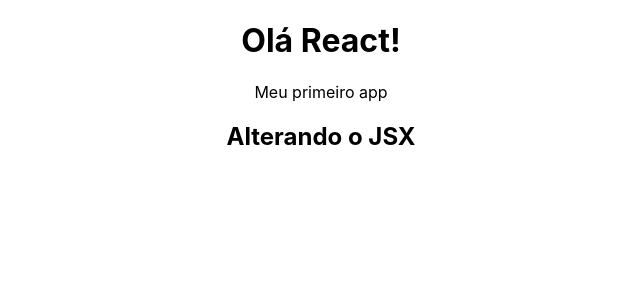
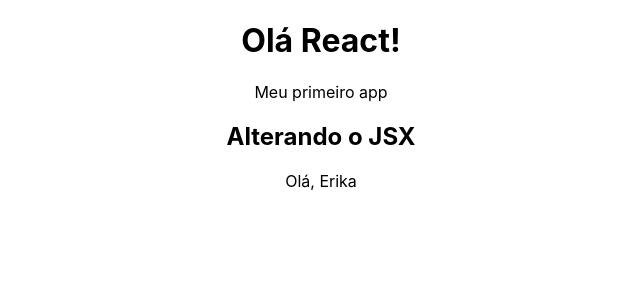
Before and after one commit to ErikaYuri/ProjetoReact, a React (Create React App) app in the folder meu/: page / in a window 1280 px wide. Shown: the top 300 px of the page, without its empty margins (319-959 px from the left). Built offline with nearby package versions, Linux system fonts and the light colour scheme.

Commit message:
components

```diff
--- a/meu/src/App.js
+++ b/meu/src/App.js
@@ -1,11 +1,14 @@
 import "./App.css";
 
 function App() {
+  const name = "Erika"
+
   return (
     <div className="App">
       <h1>Olá React!</h1>
       <p>Meu primeiro app</p>
       <h2>Alterando o JSX</h2>
+      <p>Olá, {name}</p>
     </div>
   );
 }
--- /dev/null
+++ b/meu/src/components/HelloWorld.js
@@ -0,0 +1,4 @@
+function HelloWorld() {}
+
+
+export default HelloWorld
```
